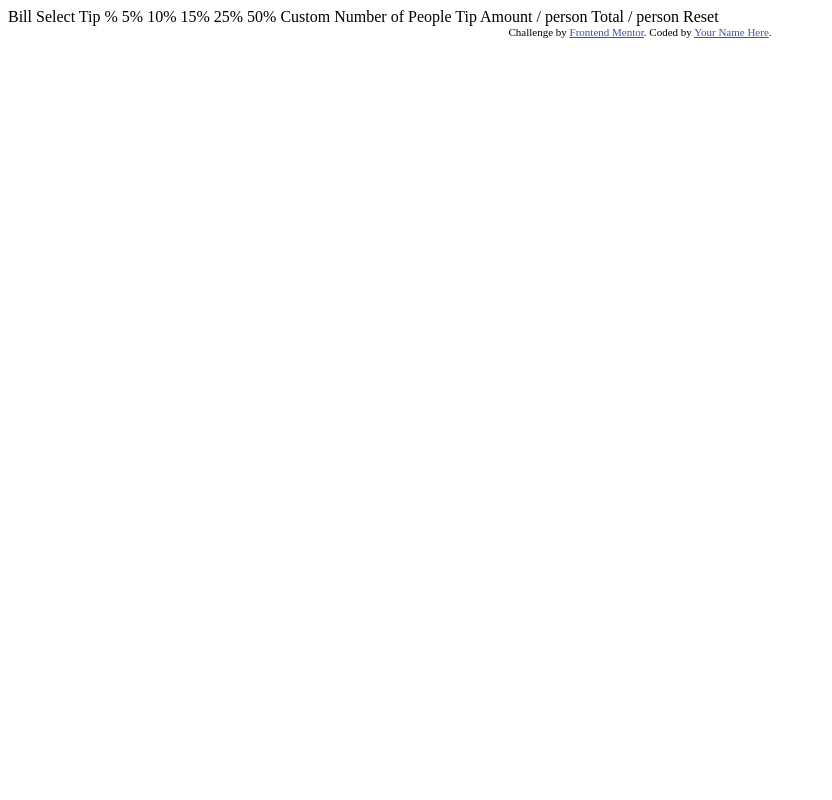
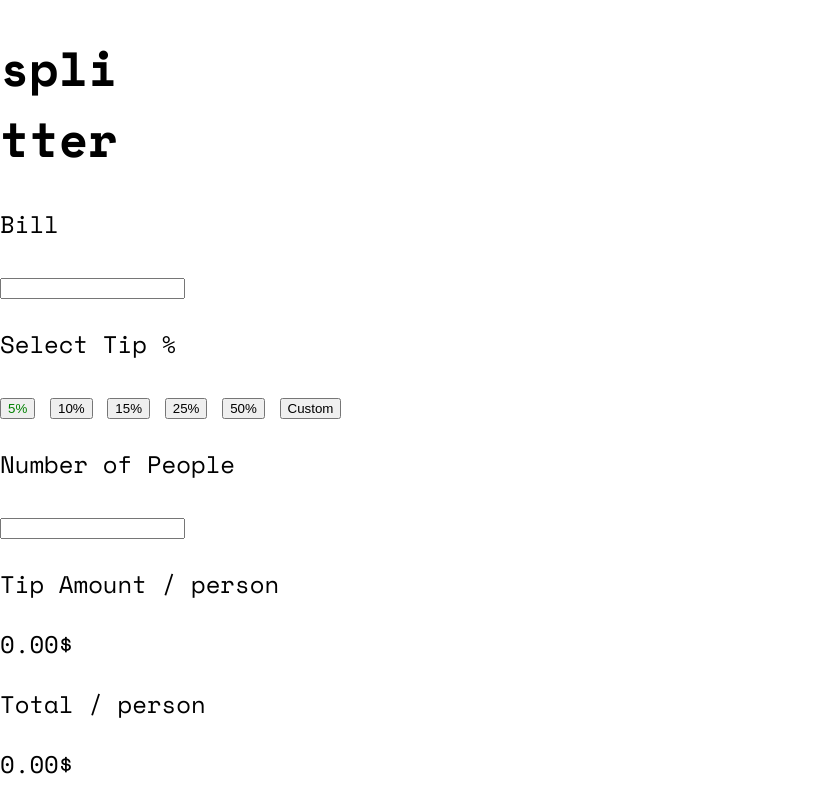
Before and after one commit to Zead-Ashraf/tip-calculator-app-main, a plain HTML site: page index.html in a window 1280 px wide. Shown: the whole page, without its empty margins (0-832 px from the left). Drawn offline with nearby package versions, Linux system fonts and the light colour scheme.

Commit message:
make page skeleton
close #1

```diff
--- /dev/null
+++ b/css/style.css
@@ -0,0 +1,13 @@
+html, body {
+	width: 100vw;
+	height: 100vh;
+	margin: 0;
+	padding: 0;
+	font-family: 'Space Mono', monospace;
+	font-size: 24px;
+	overflow: hidden;
+}
+
+#t5 {
+	color: green;
+}
--- a/index.html
+++ b/index.html
@@ -2,43 +2,60 @@
 <html lang="en">
 <head>
   <meta charset="UTF-8">
-  <meta name="viewport" content="width=device-width, initial-scale=1.0"> <!-- displays site properly based on user's device -->
+
+  <meta name="viewport" content="width=device-width, initial-scale=1.0">
 
   <link rel="icon" type="image/png" sizes="32x32" href="./images/favicon-32x32.png">
 
+  <link rel="stylesheet" href= "css/style.css">
+
+  <link rel="preconnect" href="https://fonts.googleapis.com">
+  <link rel="preconnect" href="https://fonts.gstatic.com" crossorigin>
+  <link href="https://fonts.googleapis.com/css2?family=Space+Mono:wght@400;700&display=swap" rel="stylesheet">
+
   <title>Frontend Mentor | Tip calculator app</title>
 
-  <!-- Feel free to remove these styles or customise in your own stylesheet 👍 -->
-  <style>
-    .attribution { font-size: 11px; text-align: center; }
-    .attribution a { color: hsl(228, 45%, 44%); }
-  </style>
 </head>
 <body>
+  <h1>spli<br>tter</h1>
+  <main>
 
-  Bill
+    <div class="bill" id="bill">
+      <p>Bill</p>
+      <input type="text" name="bill">
+    </div>
 
-  Select Tip %
-  5%
-  10%
-  15%
-  25%
-  50%
-  Custom
+    <div class="perc" id="perc">
+      <p>Select Tip %</p>
+      <button id="t5">5%</button>
+      <button id="t10">10%</button>
+      <button id="t15">15%</button>
+      <button id="t20">25%</button>
+      <button id="t50">50%</button>
+      <button id="custom">Custom</button>
+    </div>
 
-  Number of People
+    <div class="nop" id="nop">
+      <p>Number of People</p>
 
-  Tip Amount
-  / person
+      <input type="text" name="people">
+    </div>
 
-  Total
-  / person
+    <div class="tip" id="tip">
+      <p>Tip Amount
+      <span>/ person</span></p>
+      <p id="tipPrice">0.00$</p>
+    </div>
 
-  Reset
+    <div class="total" id="total">
+      <p>Total
+      <span>/ person</span></p>
+      <p id="totalPrice">0.00$</p>
+    </div>
+    <button class="reset" id="reset">Reset</button>
+  </main>
 
-  <div class="attribution">
-    Challenge by <a href="https://www.frontendmentor.io?ref=challenge" target="_blank">Frontend Mentor</a>.
-    Coded by <a href="#">Your Name Here</a>.
-  </div>
+
+  <script type="text/javascript" src="js/main.js"></script>
 </body>
 </html>
```
Also changed, not shown: js/main.js (added).
